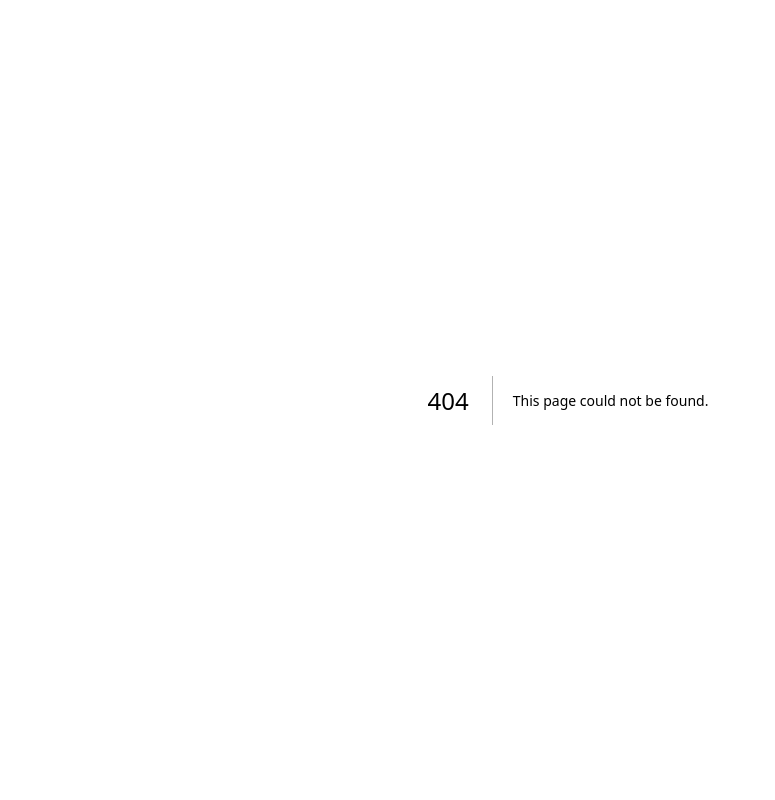
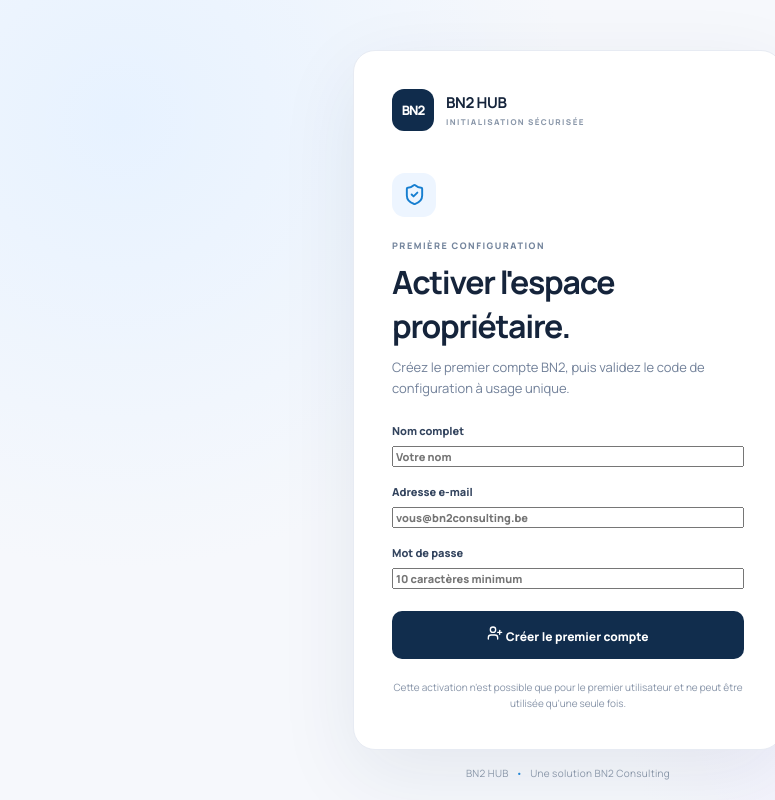
Before and after one commit to bns-prestige/BN2-HUB, a Next.js app: page /setup in a window 1280 px wide. Before the commit this address had no page. Shown: the whole page, without its empty margins (72-847 px from the left). Built offline with nearby package versions, Linux system fonts and the light colour scheme; no server answers.

Commit message:
feat(auth): add secure first-owner bootstrap flow

```diff
--- /dev/null
+++ b/src/app/setup/page.tsx
@@ -0,0 +1,77 @@
+"use client";
+
+import { FormEvent, useEffect, useState } from "react";
+import { useRouter } from "next/navigation";
+import { KeyRound, ShieldCheck, UserPlus } from "lucide-react";
+import { createClient } from "@/lib/supabase/client";
+import "../login/login.css";
+
+export default function InitialSetupPage() {
+  const router = useRouter();
+  const [user, setUser] = useState(false);
+  const [name, setName] = useState("");
+  const [email, setEmail] = useState("");
+  const [password, setPassword] = useState("");
+  const [token, setToken] = useState("");
+  const [message, setMessage] = useState("");
+  const [error, setError] = useState("");
+  const [loading, setLoading] = useState(false);
+
+  useEffect(() => {
+    createClient().auth.getUser().then(({ data }) => setUser(Boolean(data.user)));
+  }, []);
+
+  async function signup(event: FormEvent<HTMLFormElement>) {
+    event.preventDefault(); setError(""); setMessage(""); setLoading(true);
+    try {
+      const supabase = createClient();
+      const { data, error: signupError } = await supabase.auth.signUp({
+        email: email.trim(),
+        password,
+        options: { data: { full_name: name.trim() }, emailRedirectTo: window.location.origin + "/auth/callback?next=/setup" },
+      });
+      if (signupError) throw signupError;
+      if (data.session) setUser(true);
+      else setMessage("Compte créé. Confirmez votre adresse e-mail, puis revenez sur cette page pour terminer l'activation propriétaire.");
+    } catch (cause) {
+      setError(cause instanceof Error ? cause.message : "Création du compte impossible.");
+    } finally { setLoading(false); }
+  }
+
+  async function claim(event: FormEvent<HTMLFormElement>) {
+    event.preventDefault(); setError(""); setMessage(""); setLoading(true);
+    try {
+      const supabase = createClient();
+      const { data: { user: current } } = await supabase.auth.getUser();
+      if (!current) throw new Error("Connectez-vous avec le compte que vous venez de créer.");
+      const { error: claimError } = await supabase.rpc("claim_initial_bn2_owner", { bootstrap_token: token.trim() });
+      if (claimError) throw new Error(claimError.message);
+      await supabase.auth.refreshSession();
+      setMessage("Accès propriétaire activé. Ouverture de BN2 HUB...");
+      router.replace("/");
+      router.refresh();
+    } catch (cause) {
+      setError(cause instanceof Error ? cause.message : "Activation impossible.");
+    } finally { setLoading(false); }
+  }
+
+  return <main className="bn2-login"><section className="bn2-login-card">
+    <div className="bn2-login-brand"><span>BN2</span><div><strong>BN2 HUB</strong><small>INITIALISATION SÉCURISÉE</small></div></div>
+    <div className="bn2-login-icon"><ShieldCheck size={23}/></div>
+    <p className="bn2-login-eyebrow">PREMIÈRE CONFIGURATION</p>
+    <h1>Activer l'espace propriétaire.</h1>
+    <p className="bn2-login-subtitle">Créez le premier compte BN2, puis validez le code de configuration à usage unique.</p>
+    {!user ? <form onSubmit={signup}>
+      <label>Nom complet<input value={name} onChange={e=>setName(e.target.value)} required minLength={2} placeholder="Votre nom"/></label>
+      <label>Adresse e-mail<input type="email" autoComplete="email" value={email} onChange={e=>setEmail(e.target.value)} required placeholder="vous@bn2consulting.be"/></label>
+      <label>Mot de passe<input type="password" autoComplete="new-password" value={password} onChange={e=>setPassword(e.target.value)} required minLength={10} placeholder="10 caractères minimum"/></label>
+      <button type="submit" disabled={loading}><UserPlus size={16}/> {loading ? "Création..." : "Créer le premier compte"}</button>
+    </form> : <form onSubmit={claim}>
+      <label>Code propriétaire à usage unique<div className="bn2-login-input"><KeyRound size={17}/><input value={token} onChange={e=>setToken(e.target.value)} required autoComplete="off" placeholder="Code fourni par BN2"/></div></label>
+      <button type="submit" disabled={loading}>{loading ? "Activation..." : "Activer l'accès propriétaire"}</button>
+    </form>}
+    {error && <div className="bn2-login-error">{error}</div>}
+    {message && <div className="bn2-login-error" style={{borderColor:"#cfe8dc",background:"#f2fbf6",color:"#17633f"}}>{message}</div>}
+    <p className="bn2-login-footnote">Cette activation n'est possible que pour le premier utilisateur et ne peut être utilisée qu'une seule fois.</p>
+  </section><footer>BN2 HUB <span>•</span> Une solution BN2 Consulting</footer></main>;
+}
```
